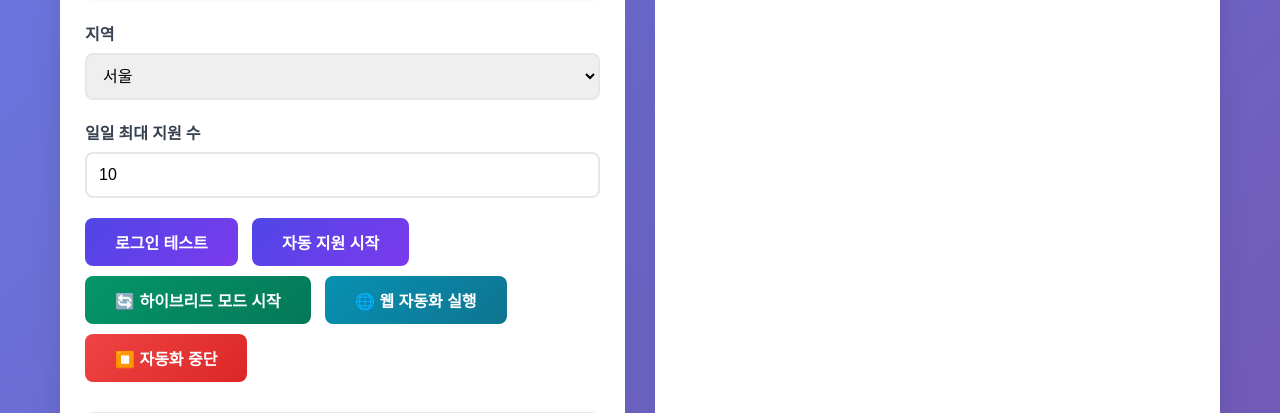
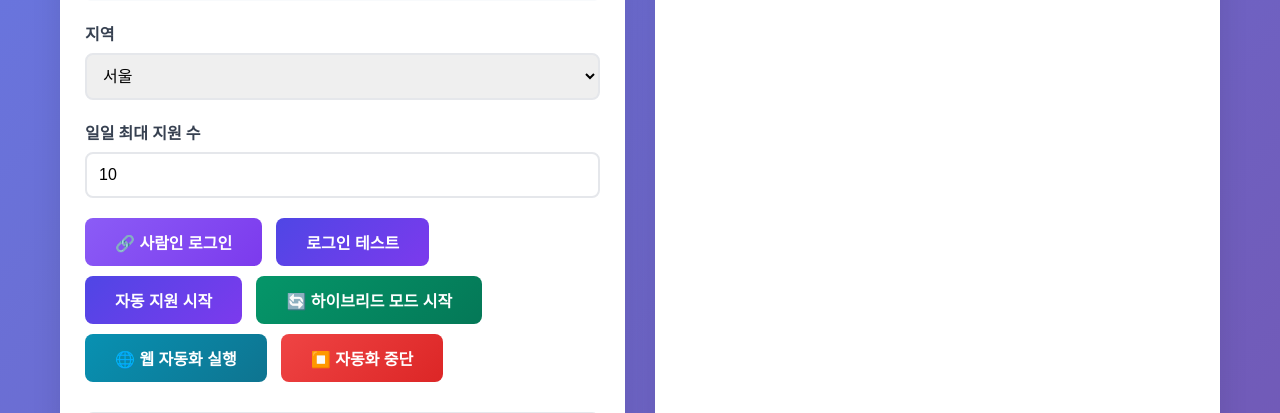
Before and after one commit to YonghoLee79/saramjobhunter, a Flask app: page / in a window 1280 px wide. Shown: the part 619-1032 px from the top of the page. Run offline with Flask 3, Linux system fonts and the light colour scheme; data that the repository does not hold is empty.

Commit message:
Improve user experience by adding a one-click login button and instructions
Adds a "사람인 로그인" button with new tab functionality and popup handling.

Replit-Commit-Author: Agent
Replit-Commit-Session-Id: 9d3cb851-7eea-4b23-a215-08db12e07403
Replit-Commit-Screenshot-Url: https://storage.googleapis.com/screenshot-production-us-central1/9a11cd69-dd46-4fae-bf76-48cb74d56684/649b4158-fb7e-4b8d-aeb8-c086b7f6a64b.jpg

```diff
--- a/templates/index.html
+++ b/templates/index.html
@@ -137,6 +137,14 @@
 
         .btn-stop:hover {
             box-shadow: 0 5px 15px rgba(239, 68, 68, 0.3);
+        }
+
+        .btn-login {
+            background: linear-gradient(135deg, #8b5cf6 0%, #7c3aed 100%);
+        }
+
+        .btn-login:hover {
+            box-shadow: 0 5px 15px rgba(139, 92, 246, 0.3);
         }
 
         .btn:disabled {
@@ -469,6 +477,7 @@
                     <input type="number" id="maxApps" value="10" min="1" max="50">
                 </div>
 
+                <button class="btn btn-login" onclick="openSaraminLogin()" id="loginBtn">🔗 사람인 로그인</button>
                 <button class="btn" onclick="testLogin()" id="testBtn">로그인 테스트</button>
                 <button class="btn" onclick="startBot()" id="startBtn">자동 지원 시작</button>
                 <button class="btn btn-hybrid" onclick="startHybridBot()" id="hybridBtn">🔄 하이브리드 모드 시작</button>
@@ -483,7 +492,7 @@
                             <p>사람인 로그인 차단 문제를 해결하는 방법입니다.</p>
                             <ol>
                                 <li>키워드를 설정하고 "하이브리드 모드 시작" 클릭</li>
-                                <li>새 탭에서 <a href="https://saramin.co.kr/zf_user/auth/login" target="_blank">사람인 로그인</a> 직접 수행</li>
+                                <li>새 탭에서 <a href="https://saramin.co.kr/zf_user/auth/login" target="_blank" onclick="openSaraminLogin()">사람인 로그인</a> 직접 수행</li>
                                 <li>"웹 자동화 실행" 버튼으로 자동 지원 시작</li>
                             </ol>
                         </div>
@@ -825,6 +834,22 @@
             }
         }
 
+        // 사람인 로그인 새 탭 열기
+        function openSaraminLogin() {
+            const loginUrl = 'https://saramin.co.kr/zf_user/auth/login';
+            const newWindow = window.open(loginUrl, '_blank', 'width=1200,height=800,scrollbars=yes,resizable=yes');
+
+            if (newWindow) {
+                newWindow.focus();
+                showAlert('새 탭에서 사람인 로그인을 완료한 후 "웹 자동화 실행" 버튼을 클릭하세요', 'info');
+            } else {
+                showAlert('팝업이 차단되었습니다. 브라우저 설정에서 팝업을 허용하거나 직접 사람인 사이트로 이동하세요', 'error');
+                // 팝업이 차단된 경우 직접 이동
+                window.open(loginUrl, '_blank');
+            }
+            return false; // 기본 링크 동작 방지
+        }
+
         // 상태 확인
         async function checkStatus() {
             try {
```
Also changed, not shown: replit.md (+10 -8 lines).
